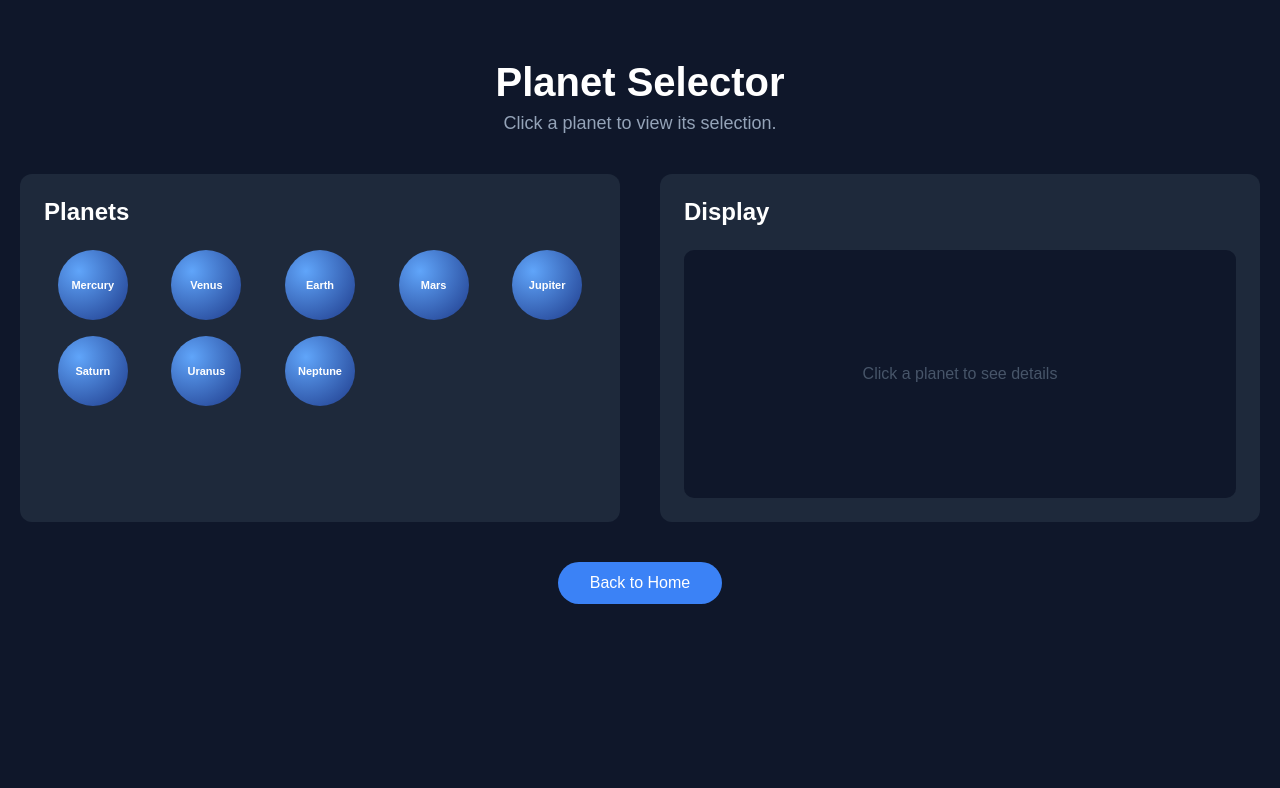
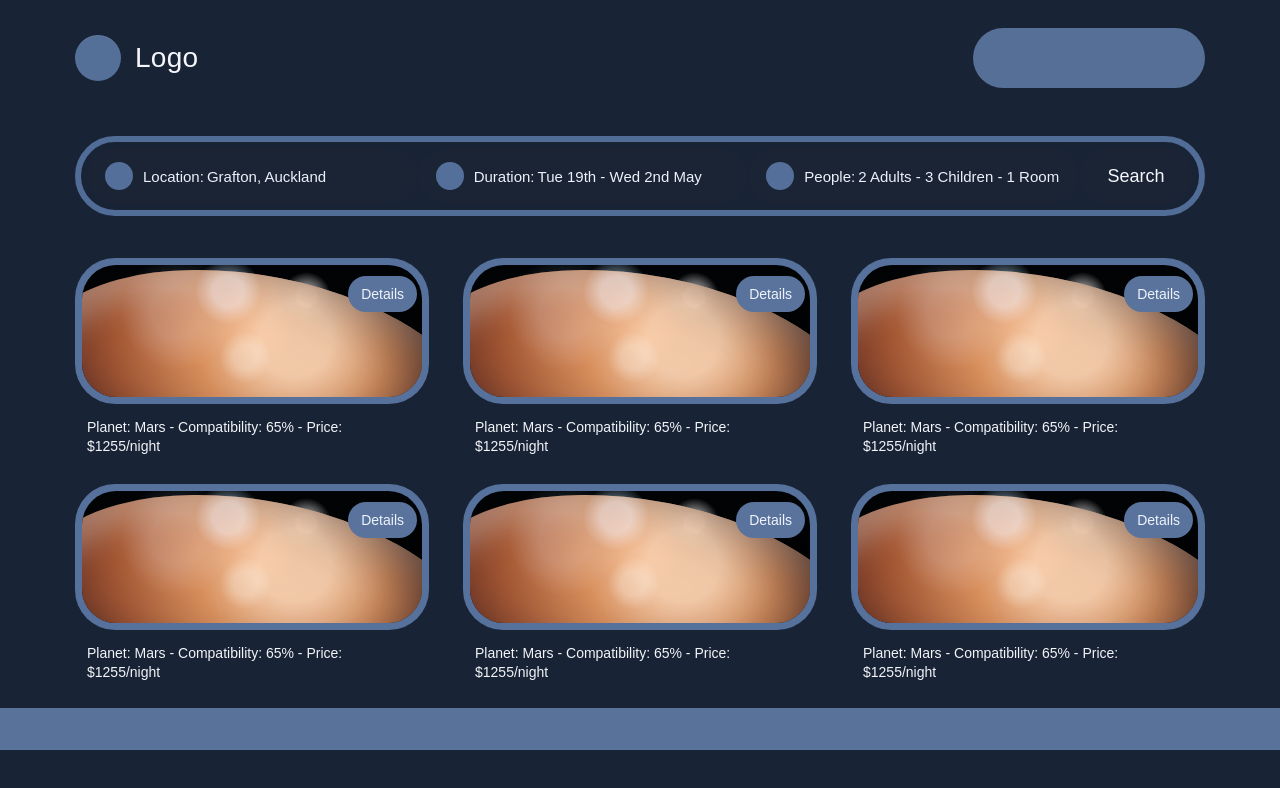
Before and after one commit to devsuoa/devs-sesa-beginner-hackathon-2026-ballmer-peak, a React (Vite) app: page /#/planet-page in a window 1280 px wide. Shown: the top 788 px of the page. Built offline with nearby package versions, Linux system fonts and the light colour scheme.

Commit message:
changes to overall layout

```diff
--- a/src/pages/planet-page/PlanetPage.module.css
+++ b/src/pages/planet-page/PlanetPage.module.css
@@ -1,105 +1,235 @@
 .page {
-  padding: 0 20px;
+  min-height: 100vh;
+  background: #182436;
+  color: #f4f6fb;
 }
 
-.title {
-  text-align: center;
-  font-size: 40px;
-  margin: 60px 0 8px;
+.shell {
+  max-width: 1130px;
+  margin: 0 auto;
+  padding: 28px 40px 0;
 }
 
-.subtitle {
-  text-align: center;
-  color: #94a3b8;
-  font-size: 18px;
-  margin: 0 0 40px;
+.header {
+  display: flex;
+  align-items: center;
+  justify-content: space-between;
+  margin-bottom: 48px;
 }
 
-.content {
+.logoWrap {
   display: flex;
-  gap: 40px;
-  margin-bottom: 40px;
-  flex-wrap: wrap; /* helps responsiveness */
+  align-items: center;
+  gap: 14px;
 }
 
-.panel {
-  flex: 1;
-  background-color: #1e293b;
-  border-radius: 12px;
-  padding: 24px;
-  min-height: 300px;
-  display: flex;
-  flex-direction: column;
-  gap: 12px;
+.logoIcon {
+  width: 46px;
+  height: 46px;
+  border-radius: 50%;
+  background: #546f98;
+  box-shadow: inset 0 1px 0 rgba(255, 255, 255, 0.08);
 }
 
-.panel h2 {
-  margin: 0 0 12px;
+.logoText {
+  font-size: 28px;
+  font-weight: 400;
+  letter-spacing: 0.01em;
 }
 
-/* 🌌 GRID LAYOUT */
-.grid {
-  display: grid;
-  grid-template-columns: repeat(auto-fit, minmax(80px, 1fr));
-  gap: 16px;
-  justify-items: center;
-  align-items: center;
+.profilePill {
+  width: 232px;
+  height: 60px;
+  border-radius: 999px;
+  background: #566f97;
 }
 
-/* 🪐 PLANET BUTTON */
-.planetButton {
-  width: 70px;
-  height: 70px;
-  border-radius: 50%;
-  border: none;
-  cursor: pointer;
+.searchBar {
+  display: grid;
+  grid-template-columns: 1fr 1fr 1fr auto;
+  gap: 0;
+  padding: 6px;
+  border: 6px solid #516c97;
+  border-radius: 999px;
+  margin-bottom: 42px;
+}
 
-  background: radial-gradient(circle at 30% 30%, #60a5fa, #1e3a8a);
-  color: white;
-  font-size: 11px;
-  font-weight: 600;
-
+.filterChip {
+  min-width: 0;
   display: flex;
   align-items: center;
-  justify-content: center;
-
-  text-align: center;
-
-  transition: transform 0.2s ease, box-shadow 0.2s ease;
+  gap: 10px;
+  background: #1a2435;
+  border-radius: 999px;
+  padding: 14px 18px;
 }
 
-.planetButton:hover {
-  transform: scale(1.1);
-  box-shadow: 0 0 15px rgba(96, 165, 250, 0.6);
+.filterDot {
+  width: 28px;
+  height: 28px;
+  flex: 0 0 auto;
+  border-radius: 50%;
+  background: #54709a;
 }
 
-.displayBox {
-  flex: 1;
+.filterText {
+  margin: 0;
   display: flex;
   align-items: center;
-  justify-content: center;
-  background-color: #0f172a;
-  border-radius: 10px;
-  padding: 16px;
+  gap: 3px;
+  min-width: 0;
+  font-size: 15px;
+  color: #edf1fa;
+  white-space: nowrap;
+  overflow: hidden;
+  text-overflow: ellipsis;
 }
 
-.placeholder {
-  color: #475569;
+.filterLabel {
+  font-weight: 400;
 }
 
-.centered {
-  text-align: center;
+.searchButton {
+  border: 0;
+  min-width: 114px;
+  padding: 0 28px;
+  border-radius: 999px;
+  background: #1a2435;
+  color: #f5f7fb;
+  font-size: 18px;
+  cursor: pointer;
 }
 
-/* 📱 MOBILE RESPONSIVE */
-@media (max-width: 600px) {
-  .planetButton {
-    width: 55px;
-    height: 55px;
-    font-size: 9px;
+.cardGrid {
+  display: grid;
+  grid-template-columns: repeat(3, minmax(0, 1fr));
+  gap: 28px 34px;
+}
+
+.card {
+  min-width: 0;
+}
+
+.imageFrame {
+  position: relative;
+  height: 132px;
+  padding: 7px;
+  border-radius: 40px;
+  background: #56719c;
+  overflow: hidden;
+}
+
+.planetArt {
+  position: relative;
+  width: 100%;
+  height: 100%;
+  border-radius: 34px;
+  overflow: hidden;
+  background:
+    radial-gradient(circle at 66% 24%, rgba(255, 255, 255, 0.96) 0 4%, rgba(255, 255, 255, 0.45) 5%, transparent 10%),
+    radial-gradient(circle at 50% 44%, rgba(201, 93, 45, 0.5) 0 10%, transparent 24%),
+    linear-gradient(180deg, rgba(15, 29, 47, 0.1), rgba(0, 0, 0, 0.78)),
+    #000;
+}
+
+.planetArt::before {
+  content: "";
+  position: absolute;
+  inset: auto -18% -76% -14%;
+  height: 168%;
+  border-radius: 50%;
+  background:
+    radial-gradient(circle at 56% 26%, rgba(255, 212, 177, 0.95) 0 12%, rgba(235, 156, 101, 0.92) 32%, rgba(177, 94, 56, 0.92) 60%, rgba(110, 48, 37, 0.88) 84%, rgba(30, 30, 34, 0.95) 100%);
+  box-shadow:
+    inset -58px -32px 72px rgba(28, 22, 31, 0.9),
+    inset 16px 14px 30px rgba(255, 247, 236, 0.35);
+  transform: rotate(11deg);
+}
+
+.planetArt::after {
+  content: "";
+  position: absolute;
+  inset: 0;
+  background:
+    radial-gradient(circle at 43% 20%, rgba(168, 202, 227, 0.55) 0 7%, transparent 15%),
+    radial-gradient(circle at 28% 36%, rgba(101, 126, 149, 0.32) 0 10%, transparent 22%),
+    radial-gradient(circle at 48% 70%, rgba(255, 247, 235, 0.28) 0 6%, transparent 13%);
+  mix-blend-mode: screen;
+}
+
+.detailsButton {
+  position: absolute;
+  top: 18px;
+  right: 12px;
+  border: 0;
+  border-radius: 999px;
+  background: #5a739d;
+  color: #eef3fb;
+  padding: 10px 13px;
+  font-size: 14px;
+  cursor: pointer;
+}
+
+.cardText {
+  margin: 14px 12px 0;
+  color: #f2f4f8;
+  font-size: 14px;
+  line-height: 1.35;
+}
+
+.footerBar {
+  margin-top: 26px;
+  height: 42px;
+  background: #597299;
+}
+
+@media (max-width: 1080px) {
+  .searchBar {
+    grid-template-columns: 1fr 1fr;
+    gap: 8px;
+    border-radius: 32px;
   }
 
-  .content {
-    flex-direction: column;
+  .cardGrid {
+    grid-template-columns: repeat(2, minmax(0, 1fr));
   }
 }
+
+@media (max-width: 740px) {
+  .shell {
+    padding: 24px 20px 0;
+  }
+
+  .header {
+    gap: 18px;
+    margin-bottom: 28px;
+    flex-direction: column;
+    align-items: flex-start;
+  }
+
+  .profilePill {
+    width: min(232px, 100%);
+  }
+
+  .searchBar {
+    grid-template-columns: 1fr;
+    border-radius: 28px;
+  }
+
+  .filterText {
+    white-space: normal;
+  }
+
+  .searchButton {
+    min-height: 54px;
+  }
+
+  .cardGrid {
+    grid-template-columns: 1fr;
+    gap: 24px;
+  }
+
+  .imageFrame {
+    height: 156px;
+  }
+}
--- a/src/pages/planet-page/PlanetPage.tsx
+++ b/src/pages/planet-page/PlanetPage.tsx
@@ -1,71 +1,73 @@
-import { useState } from "react";
-import Button from "../../components/button/Button";
 import styles from "./PlanetPage.module.css";
 
-type Planet = {
-  name: string;
+type FilterChip = {
+  label: string;
+  value: string;
 };
 
-const planets: Planet[] = [
-  { name: "Mercury" },
-  { name: "Venus" },
-  { name: "Earth" },
-  { name: "Mars" },
-  { name: "Jupiter" },
-  { name: "Saturn" },
-  { name: "Uranus" },
-  { name: "Neptune" },
+type PlanetCard = {
+  id: number;
+  title: string;
+};
+
+const filters: FilterChip[] = [
+  { label: "Location:", value: "Grafton, Auckland" },
+  { label: "Duration:", value: "Tue 19th - Wed 2nd May" },
+  { label: "People:", value: "2 Adults - 3 Children - 1 Room" },
 ];
 
+const planetCards: PlanetCard[] = Array.from({ length: 6 }, (_, index) => ({
+  id: index + 1,
+  title: "Planet: Mars - Compatibility: 65% - Price: $1255/night",
+}));
+
 function PlanetPage() {
-  const [selected, setSelected] = useState<string>("");
+  return (
+    <main className={styles.page}>
+      <div className={styles.shell}>
+        <header className={styles.header}>
+          <div className={styles.logoWrap}>
+            <span className={styles.logoIcon} aria-hidden="true" />
+            <span className={styles.logoText}>Logo</span>
+          </div>
 
-  return (
-    <div className={styles.page}>
-      <h1 className={styles.title}>Planet Selector</h1>
+          <div className={styles.profilePill} aria-hidden="true" />
+        </header>
 
-      <p className={styles.subtitle}>
-        Click a planet to view its selection.
-      </p>
+        <section className={styles.searchBar} aria-label="Planet search filters">
+          {filters.map((filter) => (
+            <div key={filter.label} className={styles.filterChip}>
+              <span className={styles.filterDot} aria-hidden="true" />
+              <p className={styles.filterText}>
+                <span className={styles.filterLabel}>{filter.label}</span>
+                <span>{filter.value}</span>
+              </p>
+            </div>
+          ))}
 
-      <div className={styles.content}>
-        {/* LEFT PANEL */}
-        <div className={styles.panel}>
-          <h2>Planets</h2>
+          <button type="button" className={styles.searchButton}>
+            Search
+          </button>
+        </section>
 
-          <div className={styles.grid}>
-            {planets.map((planet) => (
-              <button
-                key={planet.name}
-                className={styles.planetButton}
-                onClick={() => setSelected(`You selected ${planet.name}`)}
-              >
-                {planet.name}
-              </button>
-            ))}
-          </div>
-        </div>
+        <section className={styles.cardGrid} aria-label="Available planets">
+          {planetCards.map((planet) => (
+            <article key={planet.id} className={styles.card}>
+              <div className={styles.imageFrame}>
+                <div className={styles.planetArt} aria-hidden="true" />
+                <button type="button" className={styles.detailsButton}>
+                  Details
+                </button>
+              </div>
 
-        {/* RIGHT PANEL */}
-        <div className={styles.panel}>
-          <h2>Display</h2>
-
-          <div className={styles.displayBox}>
-            {selected ? (
-              <p>{selected}</p>
-            ) : (
-              <p className={styles.placeholder}>
-                Click a planet to see details
-              </p>
-            )}
-          </div>
-        </div>
+              <p className={styles.cardText}>{planet.title}</p>
+            </article>
+          ))}
+        </section>
       </div>
 
-      <div className={styles.centered}>
-        <Button text="Back to Home" to="/" />
-      </div>
-    </div>
+      <div className={styles.footerBar} aria-hidden="true" />
+    </main>
   );
 }
 
```
